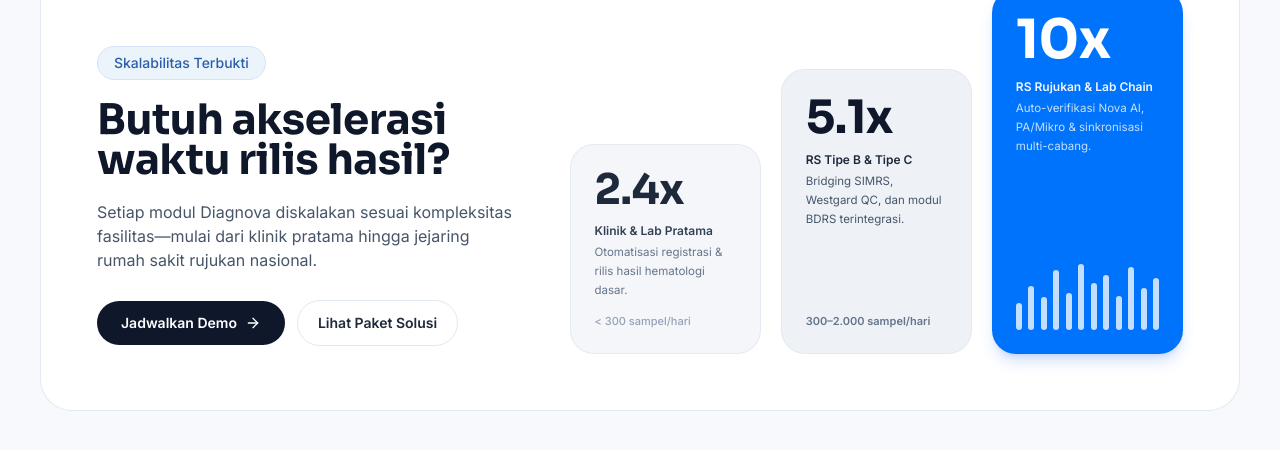
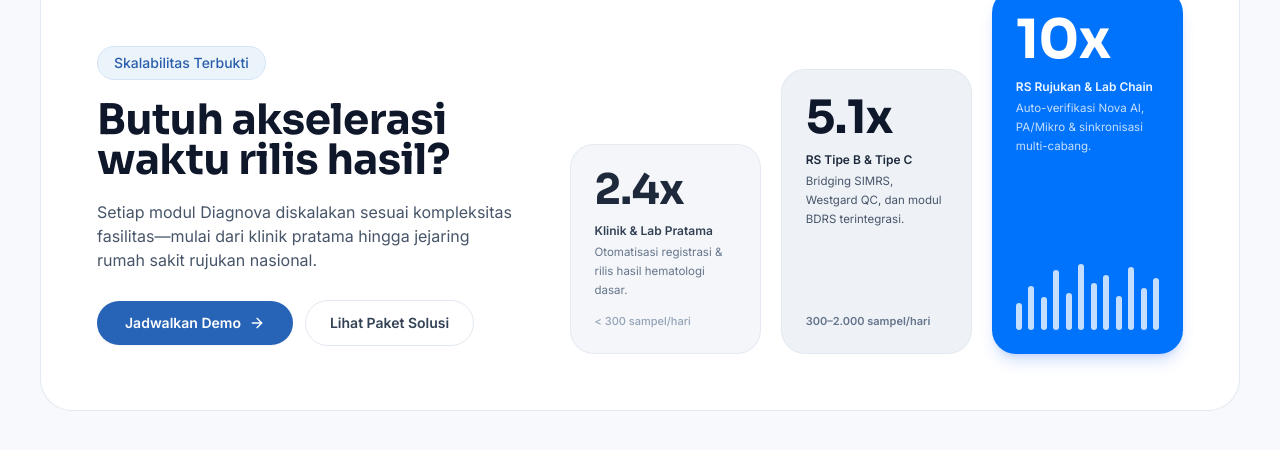
Before and after one commit to TBTBAgency/WebsiteDiagnova, a Next.js app: page /modules in a window 1280 px wide. Shown: the part 3734-4184 px from the top of the page. Built offline with nearby package versions, Linux system fonts and the light colour scheme; no server answers.

Commit message:
style(modules): align section 4 CTA buttons with standardized Diagnova blue pill style

```diff
--- a/app/(marketing)/modules/page.tsx
+++ b/app/(marketing)/modules/page.tsx
@@ -1248,14 +1248,15 @@ export default function ModulesPage() {
                 <div className="pt-2 flex flex-wrap items-center gap-3">
                   <Link
                     href="/request-demo"
-                    className="inline-flex items-center gap-2 rounded-full bg-slate-900 hover:bg-[#0073FC] text-white px-6 py-3 text-sm font-semibold transition-colors"
+                    className="group relative inline-flex items-center justify-center gap-2 rounded-full bg-[#2764B8] hover:bg-[#1E5299] px-7 py-3 text-sm font-semibold text-white shadow-sm transition-all duration-200 active:scale-[0.98] overflow-hidden"
                   >
-                    <span>{language === "ID" ? "Jadwalkan Demo" : "Book a Demo"}</span>
-                    <ArrowRight className="h-4 w-4" />
+                    <span className="animate-shine-continuous" />
+                    <span className="relative z-10">{language === "ID" ? "Jadwalkan Demo" : "Book a Demo"}</span>
+                    <ArrowRight className="relative z-10 h-4 w-4 transition-transform duration-200 group-hover:translate-x-1" />
                   </Link>
                   <Link
                     href="/solutions"
-                    className="inline-flex items-center gap-2 rounded-full border border-slate-200 bg-white hover:border-slate-300 text-slate-800 px-5 py-3 text-sm font-semibold transition-colors"
+                    className="inline-flex items-center justify-center gap-2 rounded-full bg-white hover:bg-slate-50 border border-slate-200 px-6 py-3 text-sm font-semibold text-slate-700 transition-colors shadow-xs"
                   >
                     <span>{language === "ID" ? "Lihat Paket Solusi" : "Explore Solutions"}</span>
                   </Link>
```
